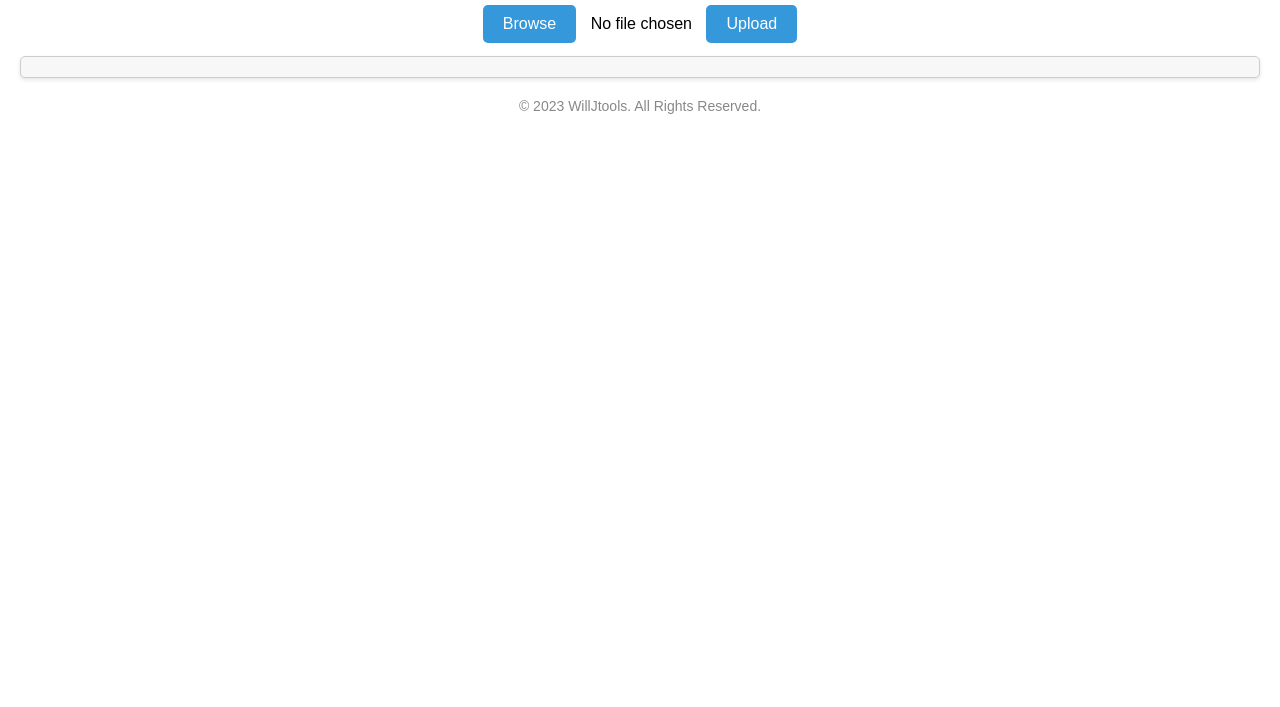
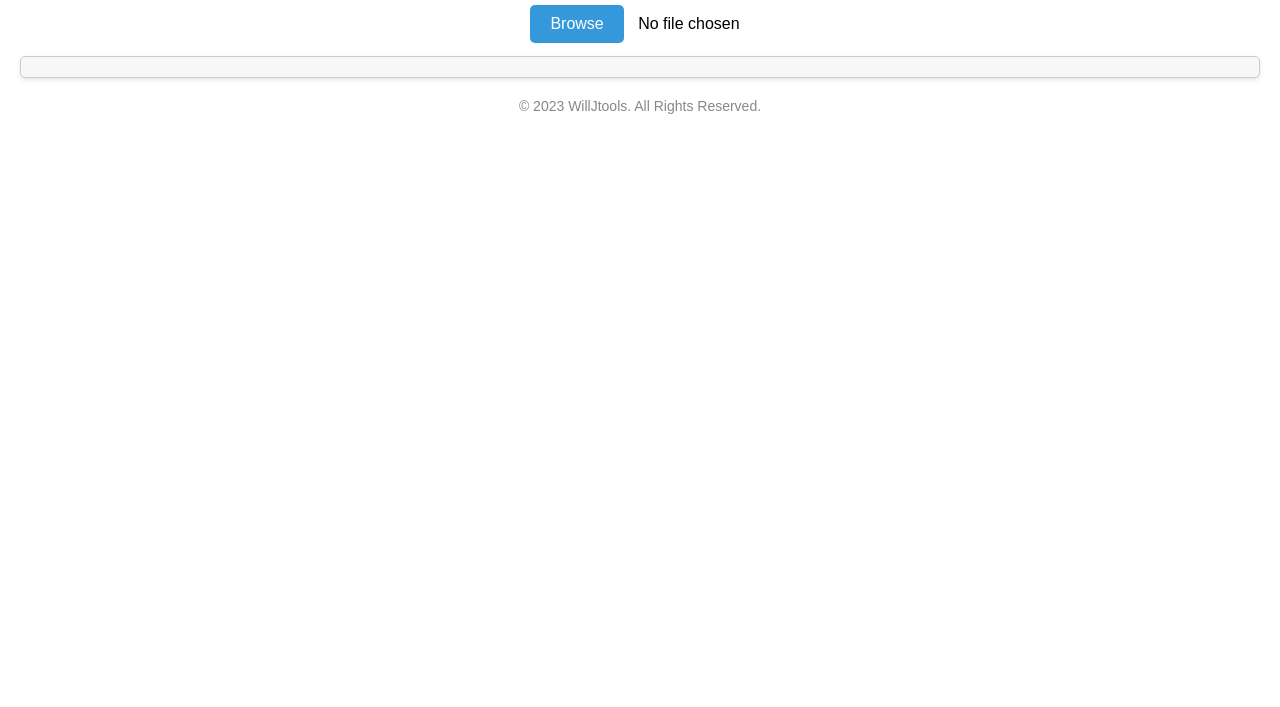
Before and after one commit to WillJTools/commentextractor.github.io, a plain HTML site: page index.html in a window 1280 px wide. Shown: the part 93-800 px from the top of the page. Drawn offline with Linux system fonts and the light colour scheme.

Commit message:
Update index.html

```diff
--- a/index.html
+++ b/index.html
@@ -10,7 +10,6 @@
   <h1>Script Comment Extractor</h1>
   <label class="upload-button" for="scriptFile">Browse</label>
   <span id="fileName">No file chosen</span>
-  <label class="upload-button" id="uploadButton">Upload</label>
   <input type="file" id="scriptFile" accept=".js, .py, .java, .bash, .rb, .cpp, .go" style="display: none;">
   <pre id="commentsOutput"></pre>
 
```
